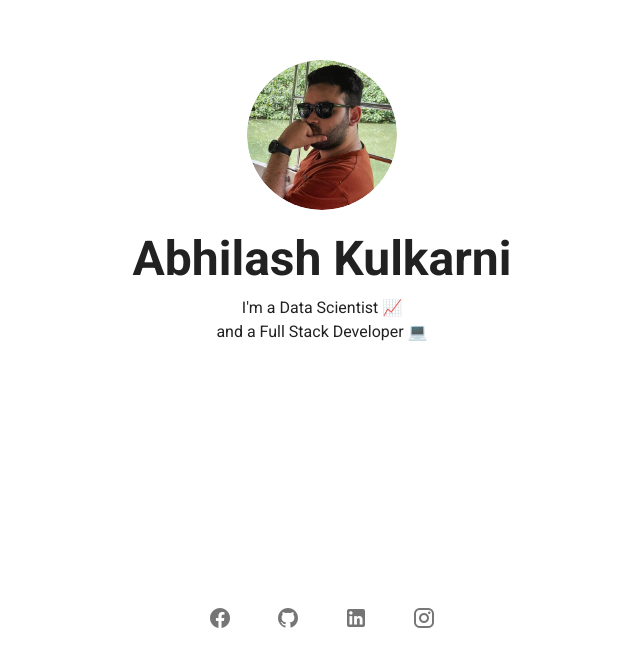
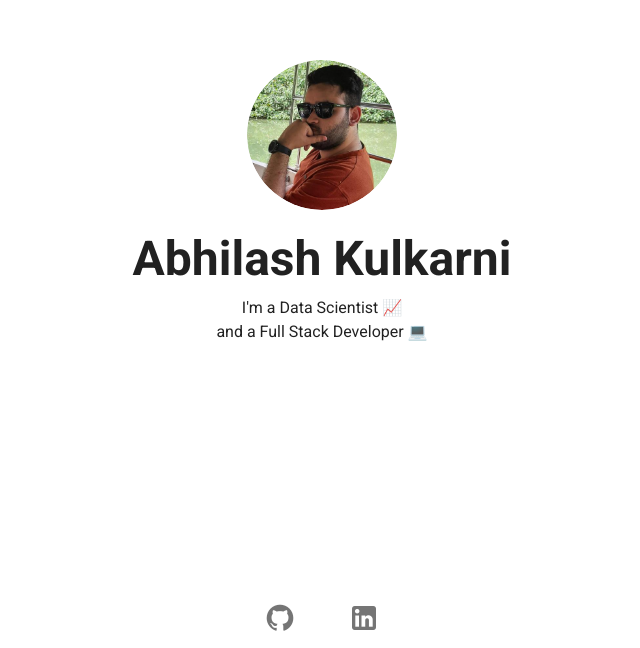
Before and after one commit to abhilashkulkarniofficial/abhilash-kulkarni, a Vue app: page / in a window 1280 px wide. Shown: the part 152-800 px from the top of the page, without its empty margins (318-958 px from the left). Built offline with nearby package versions, Linux system fonts and the light colour scheme.

Commit message:
Changed icon size

```diff
--- a/src/App.vue
+++ b/src/App.vue
@@ -13,12 +13,12 @@
     <v-btn
           v-for="(item, index) in icons"
           :key="index"
-          class="mx-4 gray--text"
+          class="mx-6 gray--text"
           icon
           :href="item.link"
           target="_blank"
         >
-          <v-icon size="24px">{{ item.icon }}</v-icon>
+          <v-icon size="32px">{{ item.icon }}</v-icon>
         </v-btn>
 
     </v-col>
@@ -38,10 +38,10 @@ export default {
 
   data: () => ({
     icons: [
-      {
-        icon:'mdi-facebook',
-        link:'https://www.facebook.com/kulluabhi/'
-      },
+      // {
+      //   icon:'mdi-facebook',
+      //   link:'https://www.facebook.com/kulluabhi/'
+      // },
       {
         icon:'mdi-github',
         link:'https://github.com/abhilashkulkarniofficial'
@@ -50,10 +50,10 @@ export default {
         icon:'mdi-linkedin',
         link:'https://www.linkedin.com/in/abhilashkulkarniofficial/'
       },
-      {
-        icon:'mdi-instagram',
-        link:'https://www.instagram.com/the_koolkarni/'
-      }
+      // {
+      //   icon:'mdi-instagram',
+      //   link:'https://www.instagram.com/the_koolkarni/'
+      // }
       ],
   }),
 };
```
